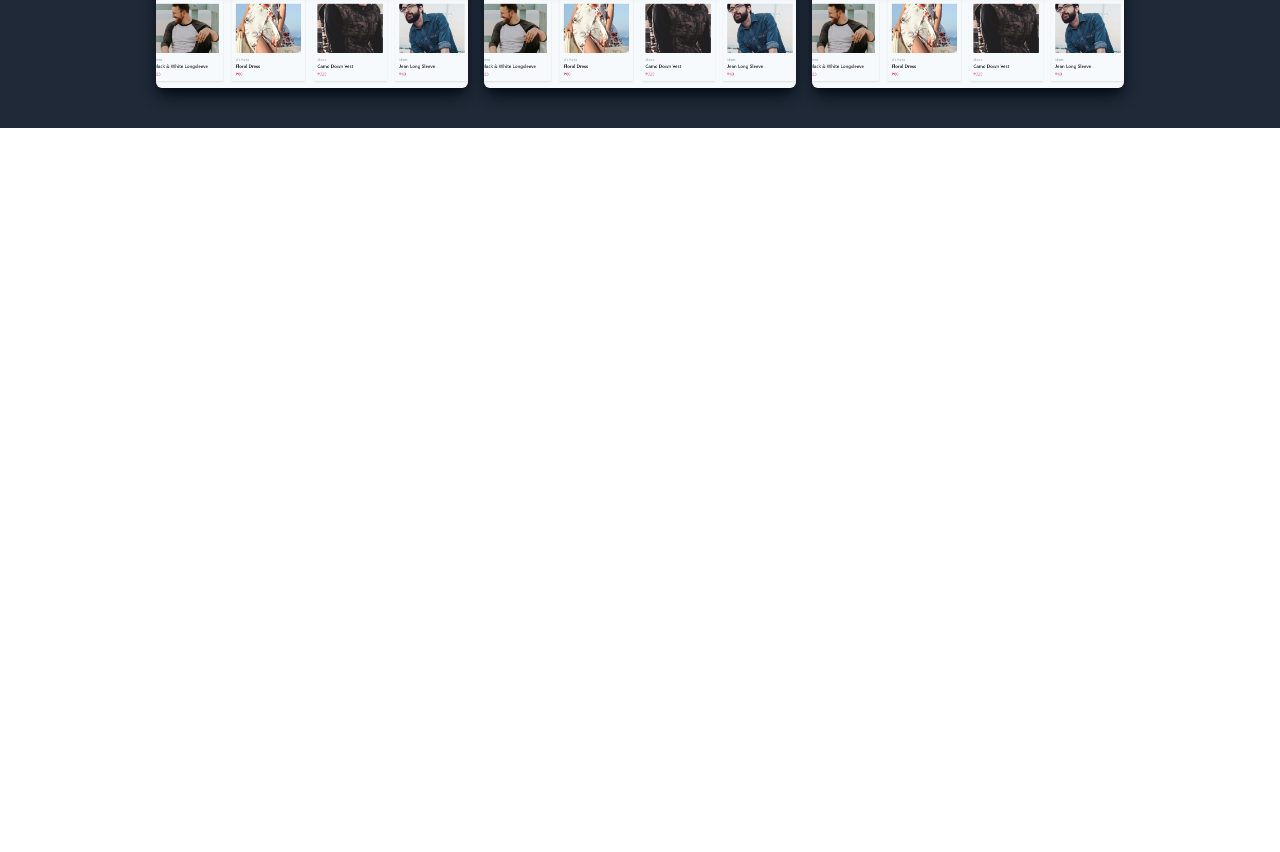
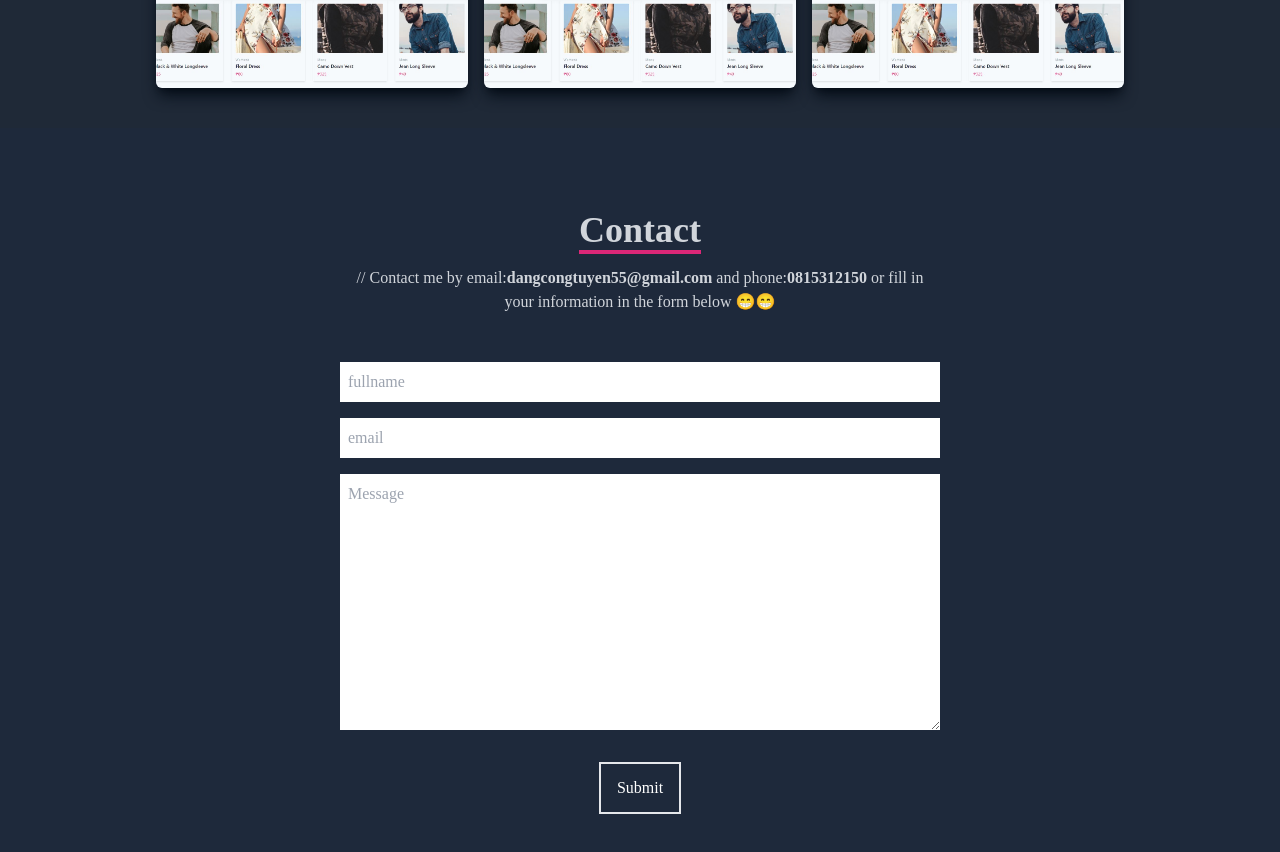
Before and after one commit to dangcongtuyen55/Personal-Profile, a React (Create React App) app: page / in a window 1280 px wide. Shown: the part 2980-3832 px from the top of the page. Before the commit the page ends 3108 px from the top, so only its background shows below. Built offline with nearby package versions, Linux system fonts and the light colour scheme.

Commit message:
edit code part 8

```diff
--- a/src/Pages/Main/Main.js
+++ b/src/Pages/Main/Main.js
@@ -287,6 +287,52 @@ export const Main = () => {
           </div>
         </div>
       </div>
+
+      <div
+        name="contact"
+        className="w-full h-screen bg-slate-800 flex justify-center items-center p-4"
+      >
+        <form
+          action="https://getform.io/f/7d9d9e55-b01e-4328-b994-f28e1b8629f5"
+          method="post"
+          className="flex flex-col max-w-[600px] w-full"
+        >
+          <div className="pb-8">
+            <p className="text-4xl font-bold inline border-b-4 border-pink-600 text-gray-300">
+              Contact
+            </p>
+            <p className="text-gray-300 py-4">
+              // Contact me by email:
+              <span className="font-bold">dangcongtuyen55@gmail.com</span> and
+              phone:<span className="font-bold">0815312150</span> or fill in
+              your information in the form below 😁😁
+            </p>
+          </div>
+          <input
+            type="text"
+            className="bg-white p-2"
+            placeholder="fullname"
+            name="fullname"
+          />
+          <input
+            type="email"
+            className="bg-white p-2 my-4 "
+            placeholder="email"
+            name="email"
+          />
+          <textarea
+            className="bg-white p-2"
+            name="message"
+            id=""
+            cols="10"
+            rows="10"
+            placeholder="Message"
+          ></textarea>
+          <button className="text-white border-2 hover:bg-pink-600 px-4 py-3 my-8 mx-auto flex items-center">
+            Submit
+          </button>
+        </form>
+      </div>
     </>
   );
 };
```
